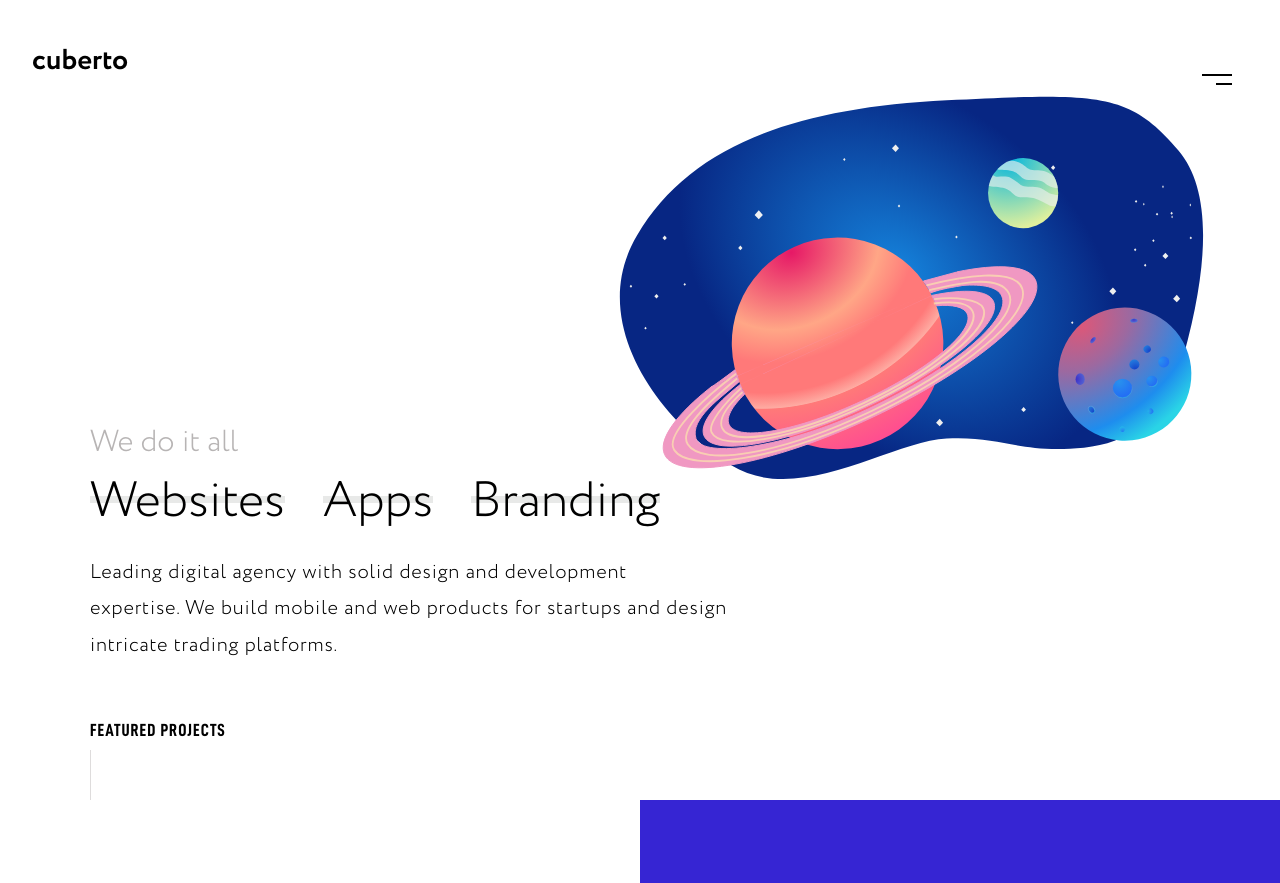
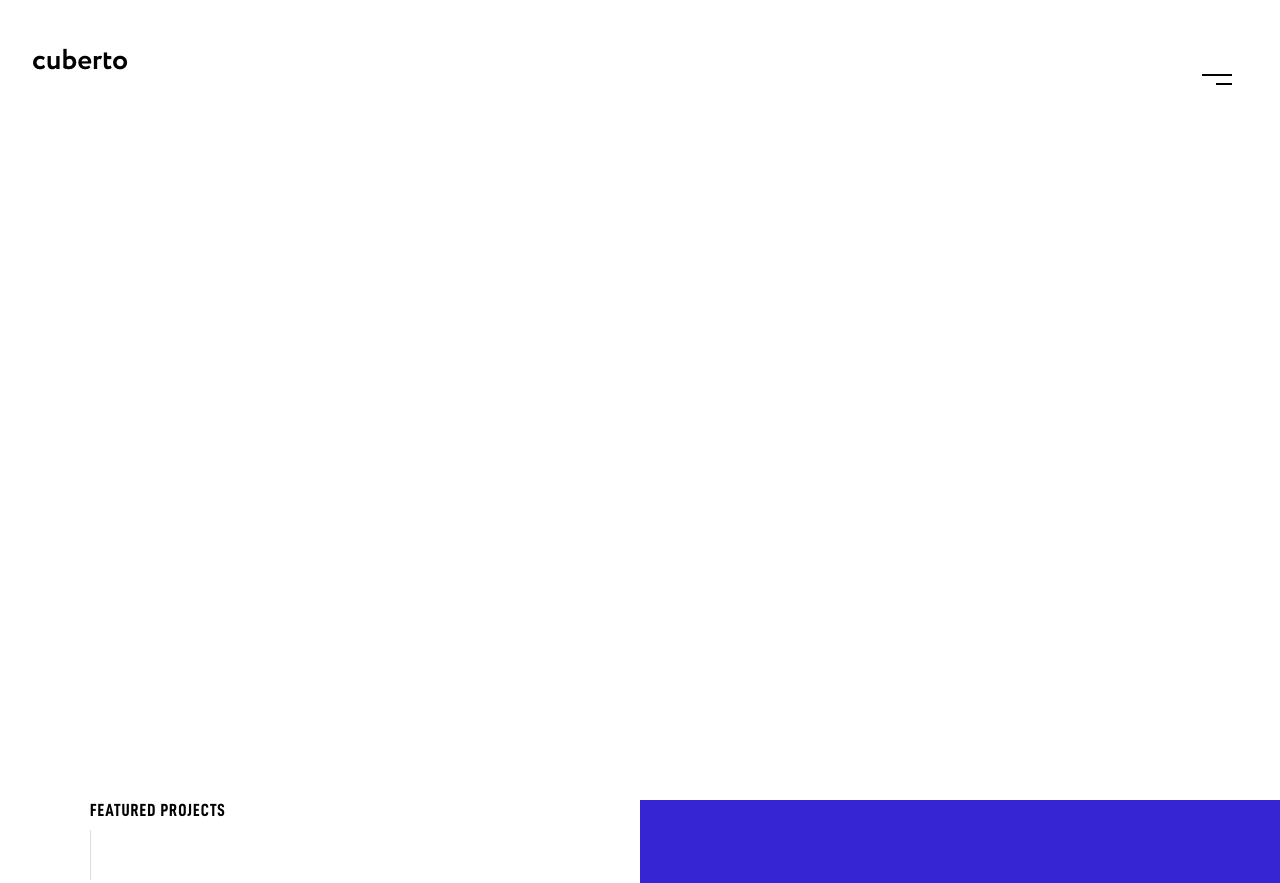
Before and after one commit to prattprattpratt/cuberto, a plain HTML site: page index.html in a window 1280 px wide. Shown: the top 883 px of the page. Drawn offline with Linux system fonts and the light colour scheme.

Commit message:
hide landing on scroll to dsx

```diff
--- a/index.html
+++ b/index.html
@@ -71,6 +71,7 @@
                 right: 4rem;
                 top: 6rem;
                 width: 600px;
+                transition: all 0.4s;
             }
             .hero-text {
                 width: 570px;
@@ -78,13 +79,38 @@
                 bottom: 135px;
                 left: 90px;
             }
+            .hero-text-1, .hero-text-2, .hero-text-3 {
+                position: relative;
+            }
             .we-do-it-all {
                 font-size: 1.9rem;
                 color: #b7b4b4;
+                position: relative;
+            }
+            #we-do-it-all-cover,
+            #nav-cover-1,
+            #nav-cover-2,
+            #nav-cover-3,
+            #hero-text-cover-1,
+            #hero-text-cover-2,
+            #hero-text-cover-3 {
+                position: absolute;
+                width: 100%;
+                height: 0;
+                transition: all 0.4s;
+                bottom: 0;
+                left: 0;
+                background: white;
+            }
+            #hero-text-cover-1,
+            #hero-text-cover-2,
+            #hero-text-cover-3 {
+                width: 640px;
             }
             .nav {
                 display: flex;
                 justify-content: space-between;
+                position: relative;
             }
             .nav-option {
                 position: relative;
@@ -271,24 +297,39 @@
             <div class="menu-bar-2"></div>
         </div>
         <div class="landing-page page">
-            <img class="planets" src="planets.svg" />
+            <img id="planets-img" class="planets" src="planets.svg" />
             <div class="hero-text">
-                <p class="we-do-it-all">We do it all</p>
+                <p class="we-do-it-all">
+                    We do it all
+                    <span id="we-do-it-all-cover"></span>
+                </p>
                 <div class="nav">
                     <div class="nav-option">
                         <h1 class="nav-option-text">Websites</h1>
+                        <span id="nav-cover-1"></span>
                     </div>
                     <div class="nav-option">
                         <h1 class="nav-option-text">Apps</h1>
+                        <span id="nav-cover-2"></span>
                     </div>
                     <div class="nav-option">
                         <h1 class="nav-option-text">Branding</h1>
+                        <span id="nav-cover-3"></span>
                     </div>
                 </div>
                 <p class="hero-text-description">
-                    Leading digital agency with solid design and development <br>
-                    expertise. We build mobile and web products for startups and design <br>
-                    intricate trading platforms.
+                    <span class="hero-text-1">
+                        Leading digital agency with solid design and development <br>
+                        <span id="hero-text-cover-1"></span>
+                    </span>
+                    <span class="hero-text-2">
+                        expertise. We build mobile and web products for startups and design <br>
+                        <span id="hero-text-cover-2"></span>
+                    </span>
+                    <span class="hero-text-3">
+                        intricate trading platforms.
+                        <span id="hero-text-cover-3"></span>
+                    </span>
                 </p>
             </div>
             <div class="featured-projects">
@@ -355,7 +396,24 @@
         document.addEventListener("scroll", hijackScrolling);
 
         function hijackScrolling() {
+            event.preventDefault();
+            window.scrollTo(0, 0);
+            document.getElementById('planets-img').style.width = "400px";
+            document.getElementById('planets-img').style.opacity = "0";
+            document.getElementById('planets-img').style["margin-right"] = "100px";
+            document.getElementById('planets-img').style["margin-top"] = "68px";
 
+            document.querySelector('#we-do-it-all-cover').style["height"] = "40px";
+
+            window.setTimeout(() => { document.querySelector('#nav-cover-1').style["height"] = "70px" }, 0);
+            window.setTimeout(() => { document.querySelector('#nav-cover-2').style["height"] = "70px" }, 100);
+            window.setTimeout(() => { document.querySelector('#nav-cover-3').style["height"] = "70px" }, 200);
+
+            window.setTimeout(() => { document.querySelector('#hero-text-cover-1').style["height"] = "70px" }, 0);
+            window.setTimeout(() => { document.querySelector('#hero-text-cover-2').style["height"] = "70px" }, 100);
+            window.setTimeout(() => { document.querySelector('#hero-text-cover-3').style["height"] = "70px" }, 200);
+
+            window.setTimeout(() => { document.querySelector('.featured-projects').style.bottom = "-80px" }, 300);
         }
     </script>
 </html>
```
